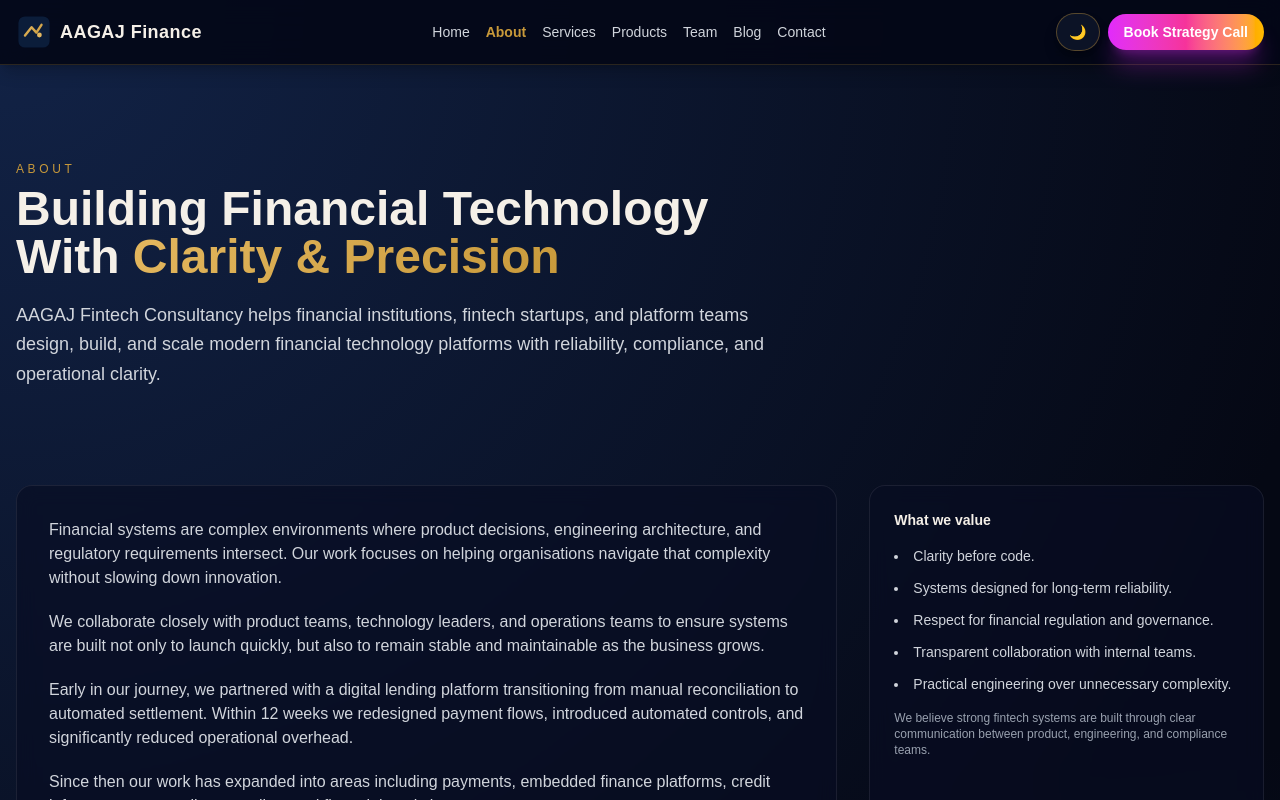
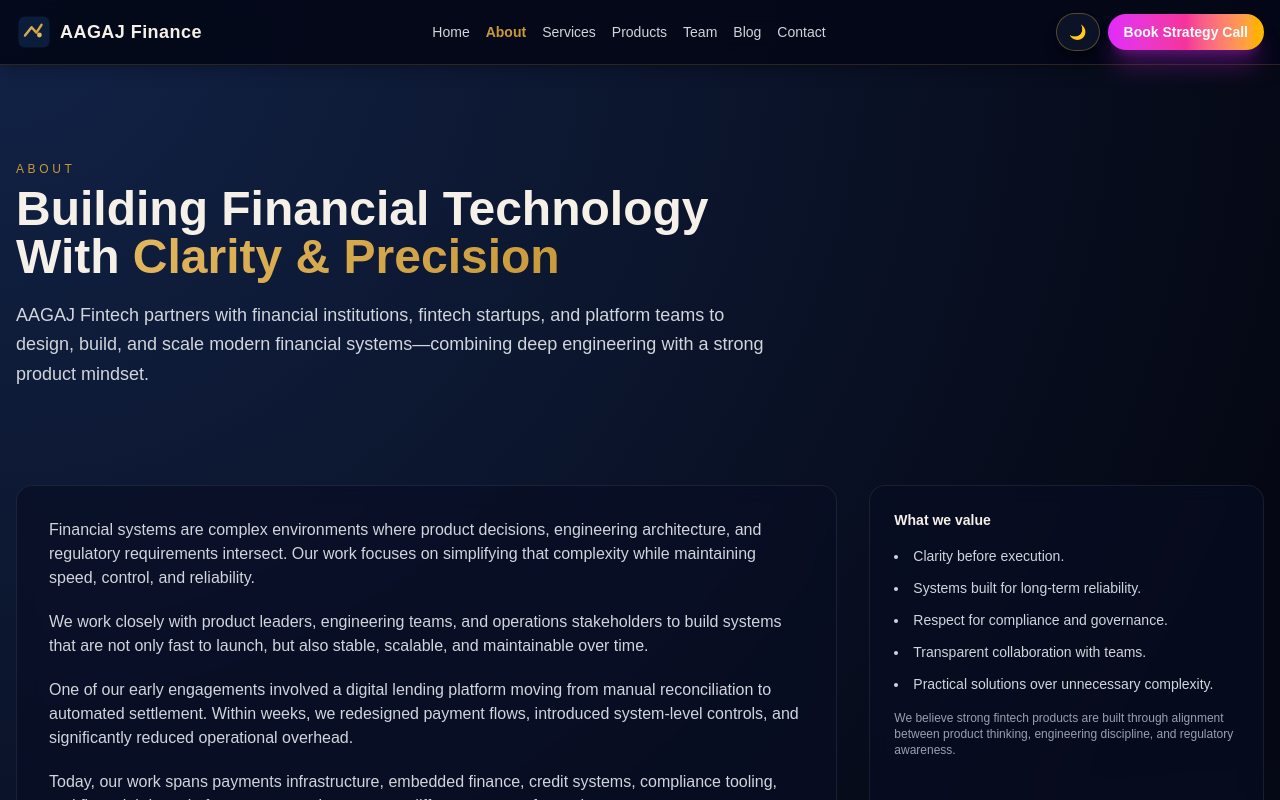
Before and after one commit to Prakharbansall/AAGAJ, a React (Vite) app: page / in a window 1280 px wide. Both pictures are taken after a click on the button "Learn about AAGAJ". Shown: the top 800 px of the page. Built offline with nearby package versions, Linux system fonts and the light colour scheme.

Commit message:
Update About.jsx

```diff
--- a/src/pages/About.jsx
+++ b/src/pages/About.jsx
@@ -17,10 +17,9 @@ function About({ setPage }) {
           </h1>
 
           <p className="text-gray-300 leading-relaxed text-lg">
-            AAGAJ Fintech Consultancy helps financial institutions, fintech
-            startups, and platform teams design, build, and scale modern
-            financial technology platforms with reliability, compliance,
-            and operational clarity.
+            AAGAJ Fintech partners with financial institutions, fintech startups,
+            and platform teams to design, build, and scale modern financial
+            systems—combining deep engineering with a strong product mindset.
           </p>
         </div>
       </section>
@@ -32,28 +31,27 @@ function About({ setPage }) {
           <p>
             Financial systems are complex environments where product decisions,
             engineering architecture, and regulatory requirements intersect.
-            Our work focuses on helping organisations navigate that complexity
-            without slowing down innovation.
+            Our work focuses on simplifying that complexity while maintaining
+            speed, control, and reliability.
           </p>
 
           <p>
-            We collaborate closely with product teams, technology leaders,
-            and operations teams to ensure systems are built not only to
-            launch quickly, but also to remain stable and maintainable as
-            the business grows.
+            We work closely with product leaders, engineering teams, and
+            operations stakeholders to build systems that are not only fast
+            to launch, but also stable, scalable, and maintainable over time.
           </p>
 
           <p>
-            Early in our journey, we partnered with a digital lending platform
-            transitioning from manual reconciliation to automated settlement.
-            Within 12 weeks we redesigned payment flows, introduced automated
+            One of our early engagements involved a digital lending platform
+            moving from manual reconciliation to automated settlement.
+            Within weeks, we redesigned payment flows, introduced system-level
             controls, and significantly reduced operational overhead.
           </p>
 
           <p>
-            Since then our work has expanded into areas including payments,
-            embedded finance platforms, credit infrastructure, compliance
-            tooling, and financial analytics systems.
+            Today, our work spans payments infrastructure, embedded finance,
+            credit systems, compliance tooling, and financial data platforms—
+            supporting teams at different stages of growth.
           </p>
 
           <div className="border border-gold/20 rounded-xl p-5 bg-black/10">
@@ -62,10 +60,10 @@ function About({ setPage }) {
             </h3>
 
             <ul className="list-decimal list-inside space-y-1 text-gray-300">
-              <li>Discovery sessions to understand product and regulatory risk.</li>
-              <li>Architecture planning focused on reliability and scale.</li>
-              <li>Iterative engineering with transparent review cycles.</li>
-              <li>Operational documentation and knowledge transfer.</li>
+              <li>Clear discovery aligned with product and regulatory needs.</li>
+              <li>Architecture designed for scale, resilience, and visibility.</li>
+              <li>Iterative development with structured feedback cycles.</li>
+              <li>Strong documentation and seamless knowledge transfer.</li>
             </ul>
           </div>
         </div>
@@ -77,22 +75,20 @@ function About({ setPage }) {
           </h2>
 
           <ul className="list-disc list-inside space-y-3 text-gray-300">
-            <li>Clarity before code.</li>
-            <li>Systems designed for long-term reliability.</li>
-            <li>Respect for financial regulation and governance.</li>
-            <li>Transparent collaboration with internal teams.</li>
-            <li>Practical engineering over unnecessary complexity.</li>
+            <li>Clarity before execution.</li>
+            <li>Systems built for long-term reliability.</li>
+            <li>Respect for compliance and governance.</li>
+            <li>Transparent collaboration with teams.</li>
+            <li>Practical solutions over unnecessary complexity.</li>
           </ul>
 
           <p className="mt-4 text-xs text-gray-400">
-            We believe strong fintech systems are built through
-            clear communication between product, engineering,
-            and compliance teams.
+            We believe strong fintech products are built through alignment
+            between product thinking, engineering discipline, and regulatory awareness.
           </p>
         </div>
 
       </section>
-
 
       {/* PROCESS */}
       <section className="max-w-7xl mx-auto px-4">
@@ -112,19 +108,19 @@ function About({ setPage }) {
           {[
             {
               title: "Discovery",
-              desc: "Understanding product goals, financial flows, and regulatory constraints."
+              desc: "Understanding product vision, financial flows, and regulatory constraints."
             },
             {
               title: "Architecture",
-              desc: "Designing systems that support scale, observability, and operational clarity."
+              desc: "Designing scalable systems with strong observability and control."
             },
             {
               title: "Engineering",
-              desc: "Iterative development with strong testing and review processes."
+              desc: "Building iteratively with performance, security, and reliability in focus."
             },
             {
               title: "Operational Handover",
-              desc: "Clear documentation, monitoring dashboards, and runbooks."
+              desc: "Documentation, monitoring, and systems your team can confidently run."
             }
           ].map((step, i) => (
             <div
@@ -154,13 +150,13 @@ function About({ setPage }) {
         <div className="glass-panel rounded-2xl p-10 text-center">
 
           <h2 className="text-3xl font-bold text-cream mb-4">
-            Let’s Build Financial Infrastructure Together
+            Let’s Build and Scale Financial Systems Together
           </h2>
 
           <p className="text-gray-300 max-w-xl mx-auto mb-6">
-            Whether you're launching a fintech product or improving an
-            existing platform, we help teams move from concept to
-            reliable production systems.
+            Whether you're launching a new fintech product or improving an
+            existing platform, we help you move from concept to reliable,
+            production-ready systems.
           </p>
 
           <button
```
